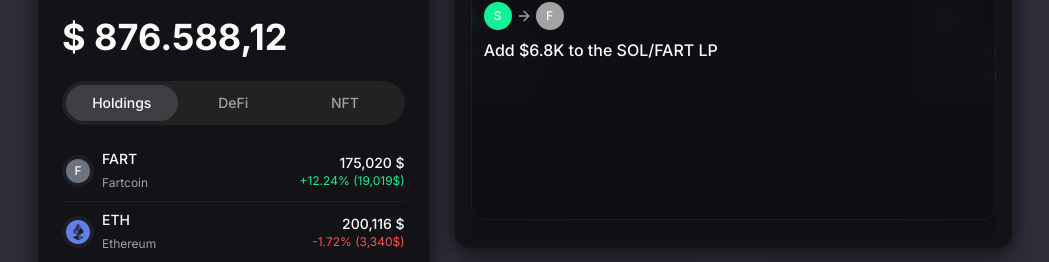
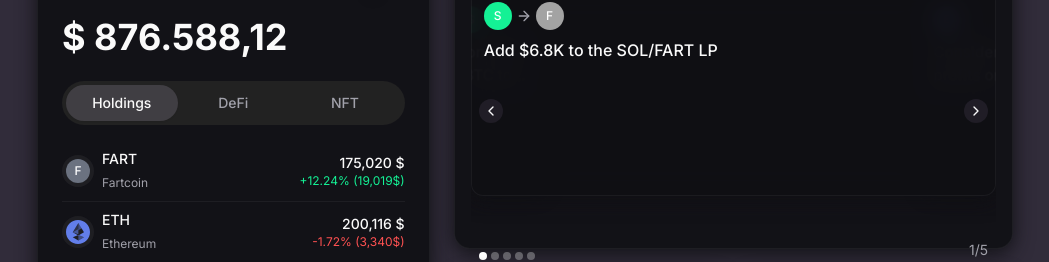
Before and after one commit to triple-S-Ventures/nuvolari, a React (Vite) app: page / in a window 1280 px wide. Shown: the part 538-800 px from the top of the page, without its empty margins (115-1164 px from the left). Built offline with nearby package versions, Linux system fonts and the light colour scheme.

Commit message:
Reverted to edit edt-1c2fc26b-0de8-43e8-8e8e-c07f7796b17b: "Use Inter font throughout UI
Applies the Inter font family to the entire user interface for a consistent look and feel."

```diff
--- a/src/components/InsightCard.tsx
+++ b/src/components/InsightCard.tsx
@@ -1,9 +1,12 @@
+
 import { useState, useEffect } from 'react';
 import { cn } from '@/lib/utils';
 import { ChevronLeft, ChevronRight, ArrowRight } from 'lucide-react';
+
 type TokenIconProps = {
   symbol: string;
 };
+
 const TokenIcon = ({
   symbol
 }: TokenIconProps) => {
@@ -29,41 +32,51 @@ const TokenIcon = ({
         return 'bg-gray-500';
     }
   };
+
   return <div className={cn("w-7 h-7 rounded-full flex items-center justify-center text-white font-medium text-xs", getBackgroundColor())}>
       {symbol.substring(0, 1)}
     </div>;
 };
+
 type InsightData = {
   title: string;
   tokens: string[];
 };
+
 type InsightsCarouselProps = {
   insights: InsightData[];
 };
+
 const InsightsCarousel = ({
   insights
 }: InsightsCarouselProps) => {
   const [currentIndex, setCurrentIndex] = useState(0);
   const [isVisible, setIsVisible] = useState(false);
+
   useEffect(() => {
     const timer = setTimeout(() => {
       setIsVisible(true);
     }, 300);
     return () => clearTimeout(timer);
   }, []);
+
   const nextSlide = () => {
     setCurrentIndex(prevIndex => prevIndex === insights.length - 1 ? 0 : prevIndex + 1);
   };
+
   const prevSlide = () => {
     setCurrentIndex(prevIndex => prevIndex === 0 ? insights.length - 1 : prevIndex - 1);
   };
+
   const goToSlide = (index: number) => {
     setCurrentIndex(index);
   };
+
   const getSlideIndex = (relativeIndex: number) => {
     const index = (currentIndex + relativeIndex) % insights.length;
     return index < 0 ? insights.length + index : index;
   };
+
   return <div className={cn("w-full overflow-hidden transition-all duration-500 relative h-full flex flex-col", isVisible ? "opacity-100 translate-y-0" : "opacity-0 translate-y-8")}>
       <div className="relative w-full flex-grow">
         {/* Carousel container with overflow visible to show adjacent slides */}
@@ -74,10 +87,12 @@ const InsightsCarousel = ({
               <div className="flex items-center mb-2">
                 {insights[getSlideIndex(-1)].tokens.length > 0 && <TokenIcon symbol={insights[getSlideIndex(-1)].tokens[0]} />}
 
-                {insights[getSlideIndex(-1)].tokens.length > 1 && <>
+                {insights[getSlideIndex(-1)].tokens.length > 1 && (
+                  <>
                     <ArrowRight size={16} className="mx-1 text-muted-foreground" />
                     <TokenIcon symbol={insights[getSlideIndex(-1)].tokens[1]} />
-                  </>}
+                  </>
+                )}
               </div>
 
               <h3 className="text-base font-medium text-foreground line-clamp-2">
@@ -92,12 +107,16 @@ const InsightsCarousel = ({
               <div className="flex items-center mb-2">
                 {insights[currentIndex].tokens.length > 0 && <TokenIcon symbol={insights[currentIndex].tokens[0]} />}
 
-                {insights[currentIndex].tokens.length > 1 && <>
+                {insights[currentIndex].tokens.length > 1 && (
+                  <>
                     <ArrowRight size={16} className="mx-1 text-muted-foreground" />
                     <TokenIcon symbol={insights[currentIndex].tokens[1]} />
-                  </>}
+                  </>
+                )}
 
-                {insights[currentIndex].tokens.slice(2).map((token, index) => <TokenIcon key={index + 2} symbol={token} />)}
+                {insights[currentIndex].tokens.slice(2).map((token, index) => (
+                  <TokenIcon key={index + 2} symbol={token} />
+                ))}
               </div>
 
               <h3 className="text-base font-medium text-foreground">
@@ -112,10 +131,12 @@ const InsightsCarousel = ({
               <div className="flex items-center mb-2">
                 {insights[getSlideIndex(1)].tokens.length > 0 && <TokenIcon symbol={insights[getSlideIndex(1)].tokens[0]} />}
 
-                {insights[getSlideIndex(1)].tokens.length > 1 && <>
+                {insights[getSlideIndex(1)].tokens.length > 1 && (
+                  <>
                     <ArrowRight size={16} className="mx-1 text-muted-foreground" />
                     <TokenIcon symbol={insights[getSlideIndex(1)].tokens[1]} />
-                  </>}
+                  </>
+                )}
               </div>
 
               <h3 className="text-base font-medium text-foreground line-clamp-2">
@@ -124,10 +145,44 @@ const InsightsCarousel = ({
             </div>
           </div>
         </div>
+
+        {/* Navigation controls */}
+        {insights.length > 1 && <>
+            <div className="absolute left-2 top-1/2 -translate-y-1/2 z-10">
+              <button onClick={prevSlide} className="w-6 h-6 rounded-full bg-background/50 hover:bg-background/80 text-foreground flex items-center justify-center">
+                <ChevronLeft size={16} />
+              </button>
+            </div>
+
+            <div className="absolute right-2 top-1/2 -translate-y-1/2 z-10">
+              <button onClick={nextSlide} className="w-6 h-6 rounded-full bg-background/50 hover:bg-background/80 text-foreground flex items-center justify-center">
+                <ChevronRight size={16} />
+              </button>
+            </div>
+          </>}
       </div>
 
-      {/* Position indicator and navigation buttons now at the bottom center */}
+      {/* Position indicator (2/4 style) */}
+      <div className="flex justify-between items-center px-2 pt-2">
+        {/* Dots indicators */}
+        <div className="flex justify-center space-x-1 mt-auto">
+          {insights.map((_, index) => (
+            <button
+              key={index}
+              onClick={() => goToSlide(index)}
+              className={cn(
+                "w-2 h-2 rounded-full transition-all",
+                currentIndex === index ? "bg-white" : "bg-white/30"
+              )}
+            />
+          ))}
+        </div>
 
+        {/* Position counter */}
+        <div className="text-sm text-muted-foreground">
+          {currentIndex + 1}/{insights.length}
+        </div>
+      </div>
     </div>;
 };
 
```
